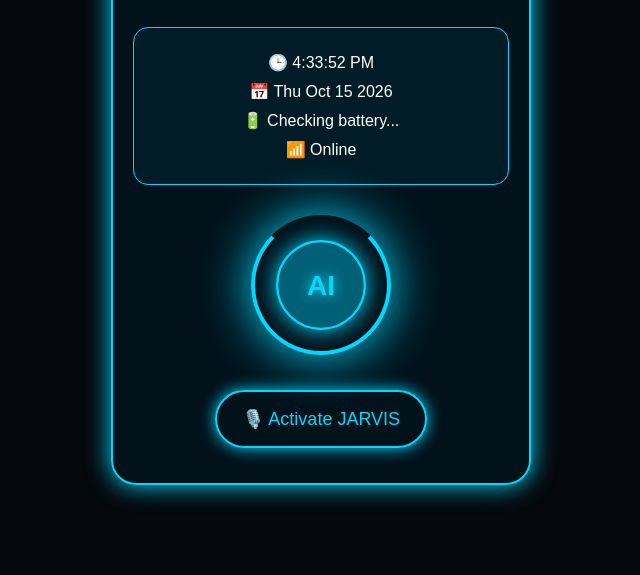
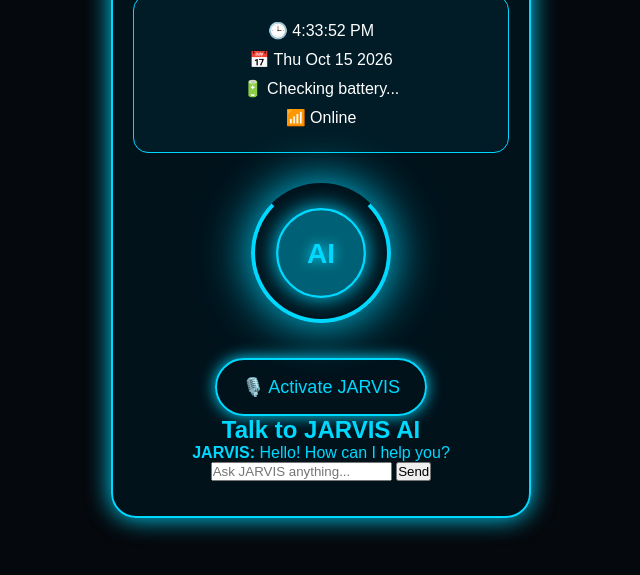
Before and after one commit to warpeyash948-cyber/JarvisOS, a plain HTML site: page index.html in a window 1280 px wide. Shown: the part 223-798 px from the top of the page, without its empty margins (319-959 px from the left). Drawn offline with Linux system fonts and the light colour scheme.

Commit message:
Enhance JARVIS OS interface with chat functionality

```diff
--- a/index.html
+++ b/index.html
@@ -3,38 +3,54 @@
 <head>
     <meta charset="UTF-8">
     <meta name="viewport" content="width=device-width, initial-scale=1.0">
-
     <title>JARVIS OS</title>
-
     <link rel="stylesheet" href="Style.css">
 </head>
-
 <body>
-
     <div class="app">
-
         <h1>JARVIS OS</h1>
 
-        <p id="status">
-            System Ready
-        </p>
+        <p id="status">System Ready</p>
+
         <div class="system-info">
             <p id="clock">🕒 Loading time...</p>
             <p id="date">📅 Loading date...</p>
             <p id="battery">🔋 Checking battery...</p>
             <p id="network">📶 Checking network...</p>
         </div>
+
         <div class="jarvis-core">
             <div class="core-ring"></div>
             <div class="core-center">AI</div>
         </div>
-        <button id="mic">
+
+        <button id="mic" type="button">
             🎙️ Activate JARVIS
         </button>
 
+        <section class="chat-panel">
+            <h2>Talk to JARVIS AI</h2>
+
+            <div id="chatMessages" aria-live="polite">
+                <p><strong>JARVIS:</strong> Hello! How can I help you?</p>
+            </div>
+
+            <form id="chatForm">
+                <input
+                    id="chatInput"
+                    type="text"
+                    placeholder="Ask JARVIS anything..."
+                    maxlength="2000"
+                    autocomplete="off"
+                    required
+                >
+                <button id="sendButton" type="submit">
+                    Send
+                </button>
+            </form>
+        </section>
     </div>
 
     <script src="Script.js"></script>
-
 </body>
 </html>
```
Lines whose indentation alone changed are shown as unchanged.
